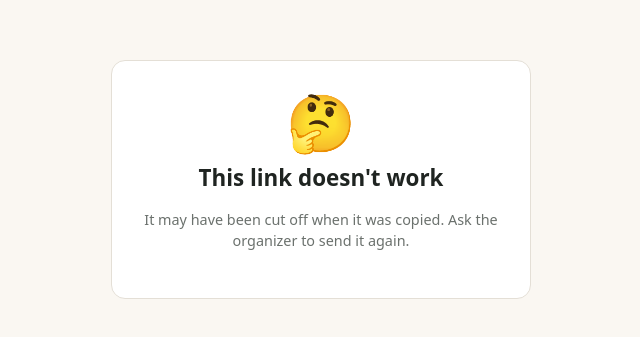
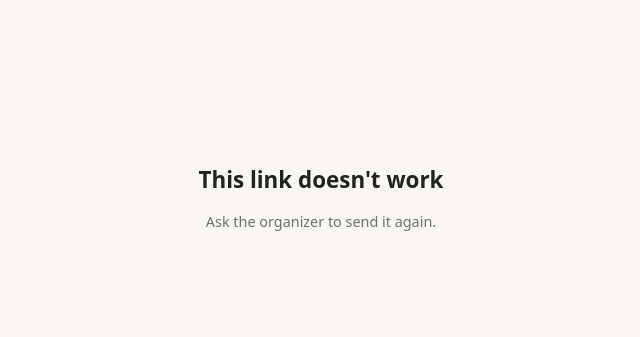
Before and after one commit to ekrlstd/secret-santa, a plain HTML site: page index.html in a window 1280 px wide. Shown: the part 2139-2476 px from the top of the page, without its empty margins (319-959 px from the left). Drawn offline with Linux system fonts and the light colour scheme.

Commit message:
Add files via upload

```diff
--- a/index.html
+++ b/index.html
@@ -57,8 +57,8 @@
   .results-head { display: flex; gap: 8px; flex-wrap: wrap; align-items: center; justify-content: space-between; margin-top: 12px; }
 
   /* Reveal page */
-  .reveal { min-height: 100vh; display: flex; align-items: center; justify-content: center; }
-  .reveal-card { text-align: center; padding: 32px 20px; width: 100%; max-width: 420px; }
+  main.reveal { height: 100vh; height: 100dvh; overflow: hidden; padding: 16px; display: flex; align-items: center; justify-content: center; }
+  .reveal-card { text-align: center; padding: 28px 20px; width: 100%; max-width: 420px; margin: 0; }
   .big-emoji { font-size: 3.5rem; line-height: 1; }
   .hello { font-size: 1.4rem; font-weight: 700; margin: 12px 0 4px; }
   .receiver { font-size: 2.4rem; font-weight: 800; color: var(--red); margin: 8px 0 16px; overflow-wrap: anywhere; }
@@ -114,15 +114,13 @@
     <p>You're buying a Secret Santa gift for…</p>
     <button id="revealBtn" class="primary big">Tap to reveal</button>
     <p id="receiver" class="receiver" hidden></p>
-    <p id="revealMeta" class="muted small"></p>
   </div>
 </main>
 
 <main id="broken" class="reveal" hidden>
-  <div class="card reveal-card">
-    <div class="big-emoji">🤔</div>
+  <div class="reveal-card">
     <p class="hello">This link doesn't work</p>
-    <p class="muted">It may have been cut off when it was copied. Ask the organizer to send it again.</p>
+    <p class="muted">Ask the organizer to send it again.</p>
   </div>
 </main>
 
@@ -406,7 +404,6 @@ function showReveal(token) {
   $("#hello").textContent = `Hi ${r.giver}!`;
   $("#receiver").hidden = true; $("#revealBtn").hidden = false;
   $("#revealBtn").onclick = () => { $("#receiver").textContent = r.receiver + " 🎄"; $("#receiver").hidden = false; $("#revealBtn").hidden = true; };
-  $("#revealMeta").textContent = `Draw ${r.drawId}. If you get a link with a newer draw, that one counts.`;
 }
 function route() { const h = location.hash.slice(1); h ? showReveal(h) : showOrganizer(); }
 window.addEventListener("hashchange", route);
```
